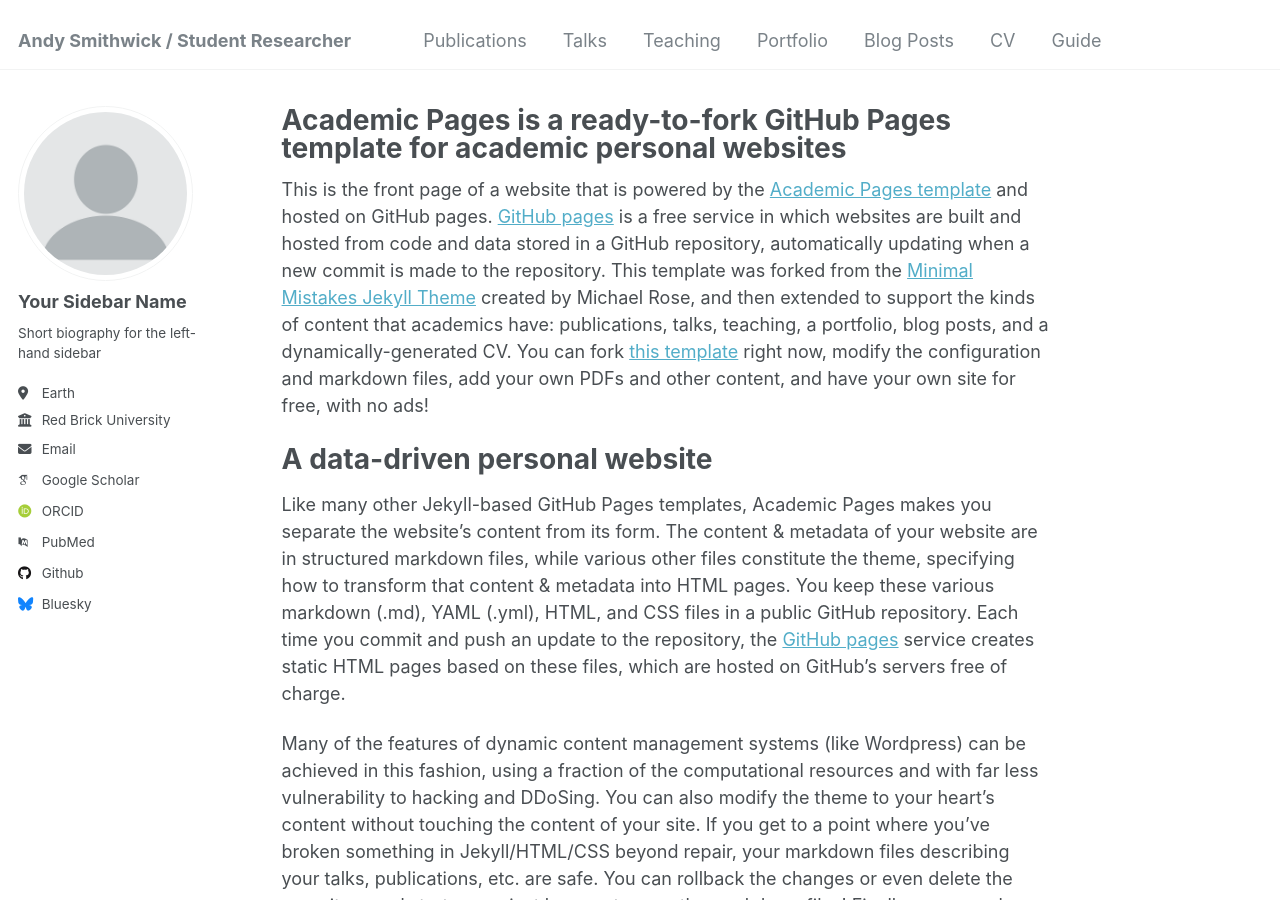
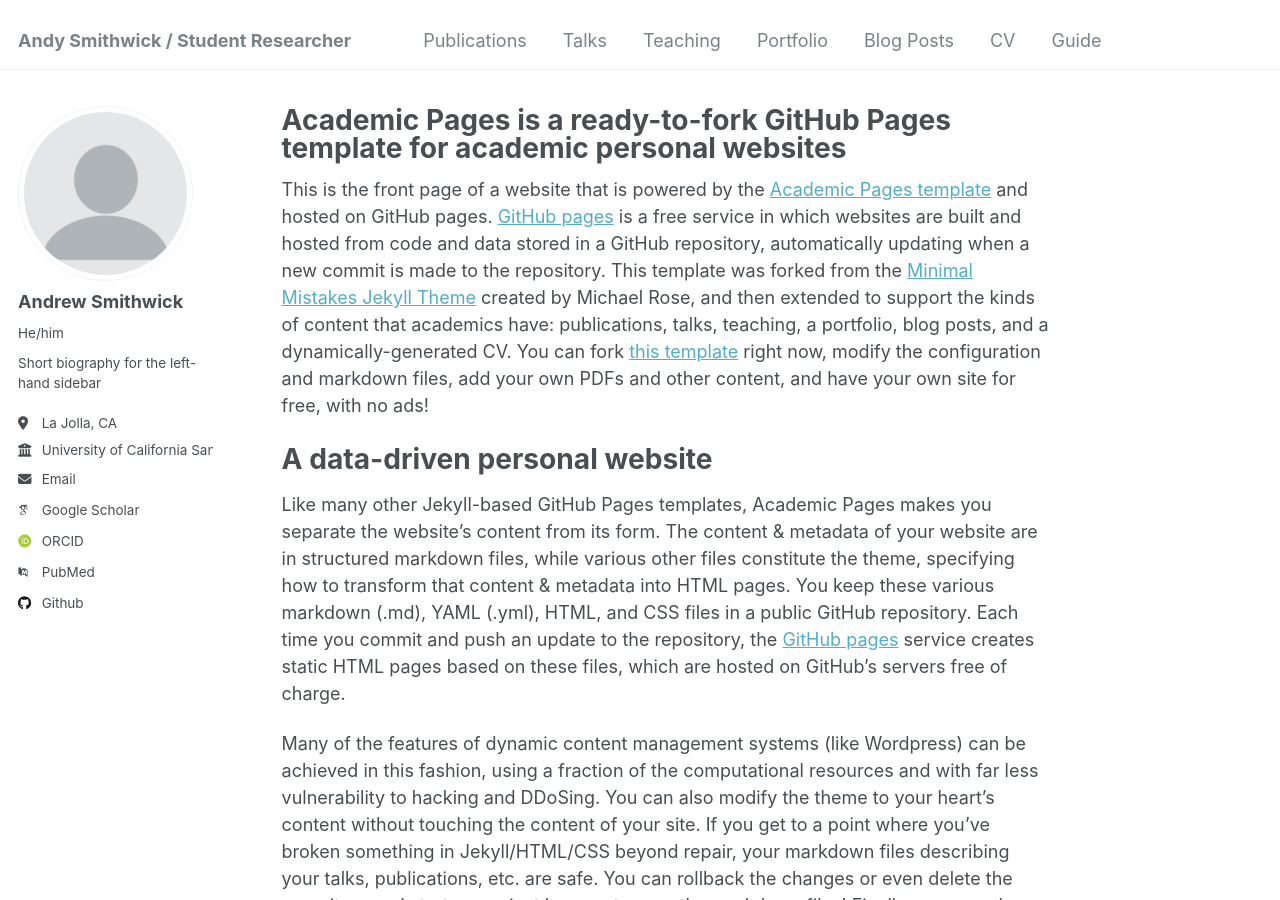
Before and after one commit to WishingWell13/AndyResearchSite, a Jekyll site: the page built from _pages/about.md, in a window 1280 px wide and 900 px high. Built offline with Jekyll 4.4.1, drawn with Linux system fonts in a browser that asks for light colours; some web fonts are replaced.

Commit message:
Update _config.yml

```diff
--- a/_config.yml
+++ b/_config.yml
@@ -11,7 +11,7 @@ locale                   : "en-US"
 title                    : "Andy Smithwick / Student Researcher"
 title_separator          : "-"
 name                     : &name "Andy Smithwick"
-description              : &description "I'm an undergraduate student researcher at UC San Diego"
+description              : &description "I'm an undergraduate student researcher at UC San Diego using Natural Lanuage Processing for social good."
 url                      : https://academicpages.github.io # the base hostname & protocol for your site e.g. "https://mmistakes.github.io"
 baseurl                  : "/research" # the subpath of your site, e.g. "/blog"
 repository               : "WishingWell13/WishingWell13.github.io/AndyResearchSite"
@@ -22,13 +22,13 @@ repository               : "WishingWell13/WishingWell13.github.io/AndyResearchSi
 author:
   # Biographic information
   avatar           : "profile.png"
-  name             : "Your Sidebar Name"
-  pronouns         : # example: "she/her"
+  name             : "Andrew Smithwick"
+  pronouns         : "He/him" # example: "she/her"
   bio              : "Short biography for the left-hand sidebar"
-  location         : "Earth"
-  employer         : "Red Brick University"
+  location         : "La Jolla, CA"
+  employer         : "University of California San Diego"
   uri              : # URL
-  email            : "none@example.org"
+  email            : "andy.smithwick@gmail.com"
 
   # Academic websites
   arxiv            : # URL - Update with the correct link to your profile
@@ -44,12 +44,12 @@ author:
   bitbucket        : # Username - Update with your username on the site
   codepen          : # Username
   dribbble         : # Username
-  github           : "academicpages"
+  github           : "WishingWell13"
   kaggle           : # Username
   stackoverflow    : # User number or user number and name (i.e., use "1" or "1/jeff-atwood")
 
   # Social media
-  bluesky          : "bsky.app" # Replace this with you Bluesky username
+  bluesky          : # "bsky.app" # Replace this with you Bluesky username
   facebook         : # Username
   flickr           : # Username
   foursquare       : # Username
```
